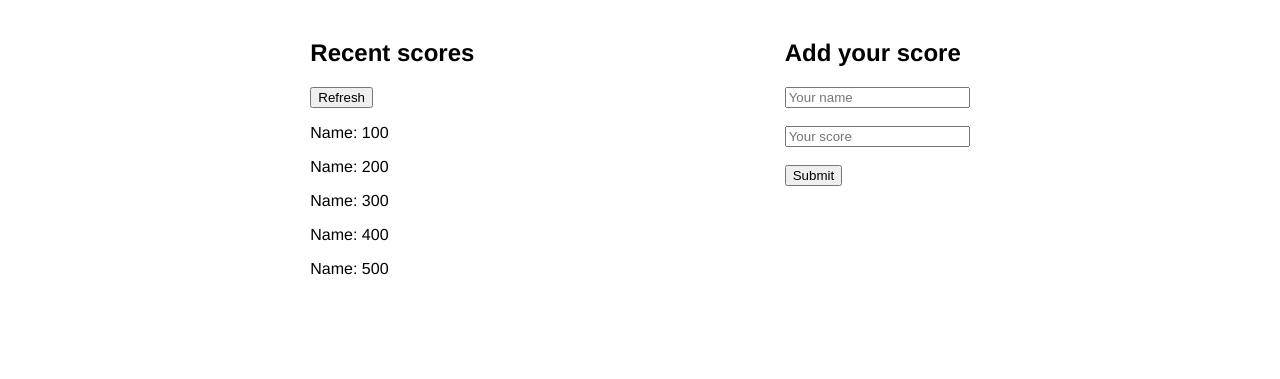
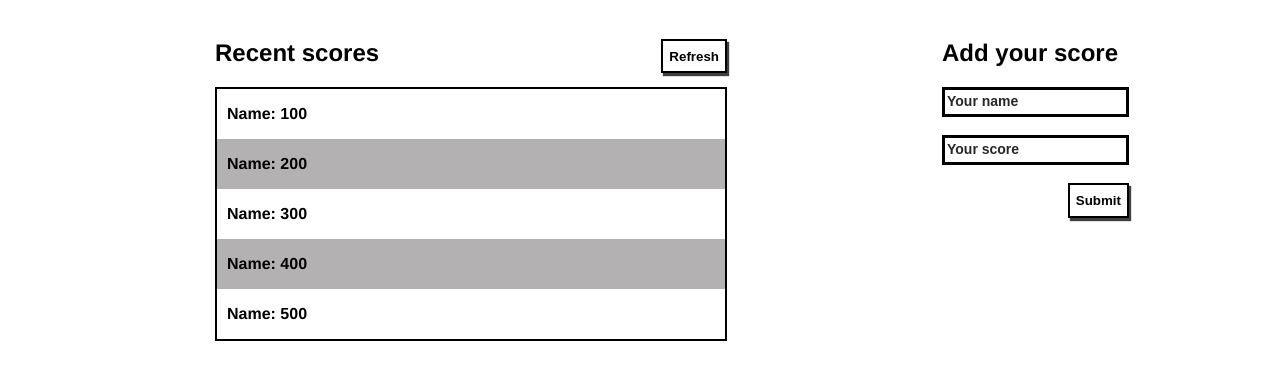
Before and after one commit to chelmerrox/leaderboard, a website built with webpack: page src/index.html in a window 1280 px wide. Shown: the part 61-440 px from the top of the page. Built offline with nearby package versions, Linux system fonts and the light colour scheme.

Commit message:
Style section-1 & section-2 contents

```diff
--- a/src/index.html
+++ b/src/index.html
@@ -19,11 +19,11 @@
         </section>
 
         <div class="recent-scores-container">
-          <p>Name: 100</p>
-          <p>Name: 200</p>
-          <p>Name: 300</p>
-          <p>Name: 400</p>
-          <p>Name: 500</p>
+          <div class="recent-score"><p>Name: 100</p></div>
+          <div class="recent-score"><p>Name: 200</p></div>
+          <div class="recent-score"><p>Name: 300</p></div>
+          <div class="recent-score"><p>Name: 400</p></div>
+          <div class="recent-score"><p>Name: 500</p></div>
         </div>
       </div>
 
@@ -31,8 +31,8 @@
         <h2>Add your score</h2>
 
         <form class="form">
-          <input type="text" value="" name="user-name" placeholder="Your name"/><br><br>
-          <input type="text" value="" name="user-score" placeholder="Your score"/><br><br>
+          <input type="text" class="user-name-field" value="" name="user-name" placeholder="Your name"/><br><br>
+          <input type="text" class="user-score-field" value="" name="user-score" placeholder="Your score"/><br><br>
           <input type="submit" value="Submit"/>
         </form>
       </section>
--- a/src/style.css
+++ b/src/style.css
@@ -32,3 +32,76 @@ main {
   display: flex;
   justify-content: space-evenly;
 }
+
+.section-1 {
+  display: flex;
+  flex-direction: column;
+  align-items: center;
+  width: 50%;
+}
+
+.section-1 section {
+  display: flex;
+  justify-content: space-between;
+  align-items: baseline;
+  width: 80%;
+}
+
+.section-1 button {
+  background-color: white;
+  border: solid black 2px;
+  box-shadow: 2px 3px 1px 0 rgba(0, 0, 0, 0.75);
+  -webkit-box-shadow: 2px 3px 1px 0 rgba(0, 0, 0, 0.75);
+  -moz-box-shadow: 2px 3px 1px 0 rgba(0, 0, 0, 0.75);
+  height: 50%;
+  font-weight: bold;
+}
+
+.recent-scores-container {
+  display: flex;
+  flex-direction: column;
+  align-items: flex-start;
+  border: 2px solid #000;
+  width: 80%;
+}
+
+.recent-score p {
+  padding-left: 10px;
+  font-weight: bold;
+}
+
+.recent-score:nth-child(even) {
+  background-color: #b3b1b1;
+  width: 100%;
+}
+
+.section-2 {
+  display: flex;
+  flex-direction: column;
+}
+
+.user-name-field,
+.user-score-field {
+  height: 30px;
+  border: 3px solid #000;
+  width: 100%;
+}
+
+.user-name-field::placeholder,
+.user-score-field::placeholder {
+  color: #272727;
+  font-size: 14px;
+  font-weight: bold;
+}
+
+input[type="submit"]{
+  display: block;
+  margin-left: auto;
+  background-color: white;
+  border: solid black 2px;
+  box-shadow: 2px 3px 1px 0 rgba(0, 0, 0, 0.75);
+  -webkit-box-shadow: 2px 3px 1px 0 rgba(0, 0, 0, 0.75);
+  -moz-box-shadow: 2px 3px 1px 0 rgba(0, 0, 0, 0.75);
+  font-weight: bold;
+  height: 30%;
+}
```
Also changed, not shown: dist/index.html, dist/main.js.
